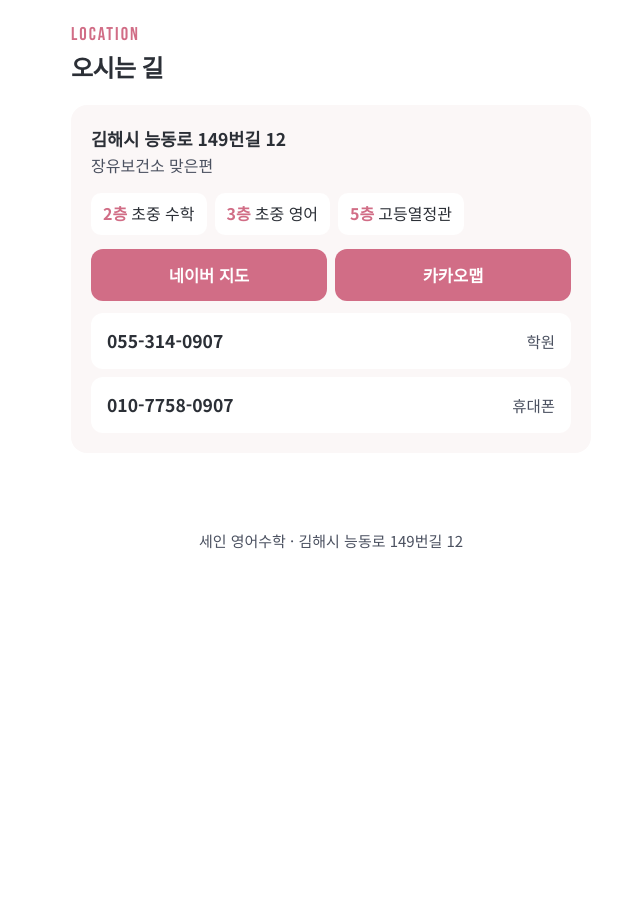
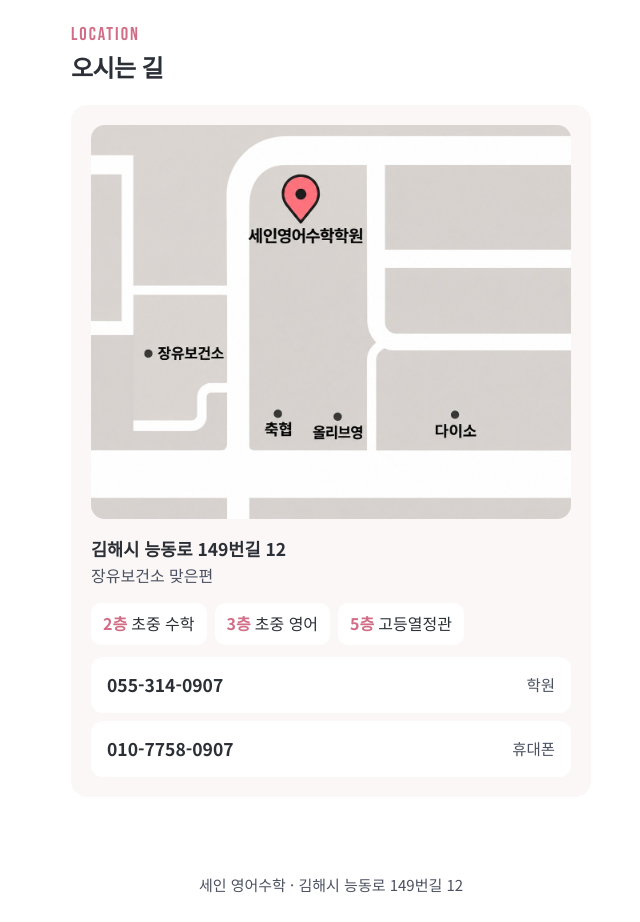
Before and after one commit to seinedu/seinedu-home, a plain HTML site: page index.html in a window 1280 px wide. Shown: the part 2600-3522 px from the top of the page, without its empty margins (309-949 px from the left). Before the commit the page ends 3249 px from the top, so only its background shows below. Drawn offline with Linux system fonts and the light colour scheme.

Commit message:
오시는 길: 약도 이미지 추가, 지도 앱 버튼 제거
Co-Authored-By: Claude Opus 5.5 <noreply@anthropic.com>
Claude-Session: https://claude.ai/code/session_013d345CYvBbsPRCMGz2YYXv

```diff
--- a/index.html
+++ b/index.html
@@ -222,6 +222,7 @@ footer{text-align:center;font-size:15px;color:var(--gray);padding:28px 0 12px}
 .menu-panel a.menu-blog{color:var(--pink);font-weight:700}
 .menu-panel a.menu-blog:after{content:""}
 .blog-btn{display:block;text-align:center;margin-top:28px;background:var(--pink-soft);color:var(--pink);font-weight:900;font-size:17px;padding:16px;border-radius:14px}
+.map-img{width:100%;display:block;border-radius:14px;margin-bottom:16px;cursor:zoom-in}
 </style>
 </head>
 <body>
@@ -321,16 +322,13 @@ footer{text-align:center;font-size:15px;color:var(--gray);padding:28px 0 12px}
     <div class="eyebrow">LOCATION</div>
     <h2>오시는 길</h2>
     <div class="info">
+      <img class="map-img" src="img/map.jpg" alt="세인 영어수학 약도: 장유보건소 맞은편, 축협·올리브영·다이소 근처" onclick="zoom(this.src)">
       <div class="addr">김해시 능동로 149번길 12</div>
       <div class="sub">장유보건소 맞은편</div>
       <div class="floors">
         <span><b>2층</b>초중 수학</span>
         <span><b>3층</b>초중 영어</span>
         <span><b>5층</b>고등열정관</span>
-      </div>
-      <div class="maps">
-        <a href="https://map.naver.com/p/search/%EA%B9%80%ED%95%B4%EC%8B%9C%20%EB%8A%A5%EB%8F%99%EB%A1%9C149%EB%B2%88%EA%B8%B8%2012" target="_blank" rel="noopener">네이버 지도</a>
-        <a href="https://map.kakao.com/?q=%EA%B9%80%ED%95%B4%EC%8B%9C%20%EB%8A%A5%EB%8F%99%EB%A1%9C149%EB%B2%88%EA%B8%B8%2012" target="_blank" rel="noopener">카카오맵</a>
       </div>
       <div class="tels">
         <a href="tel:0553140907">055-314-0907 <span>학원</span></a>
```
Also changed, not shown: img/map.jpg (added).
